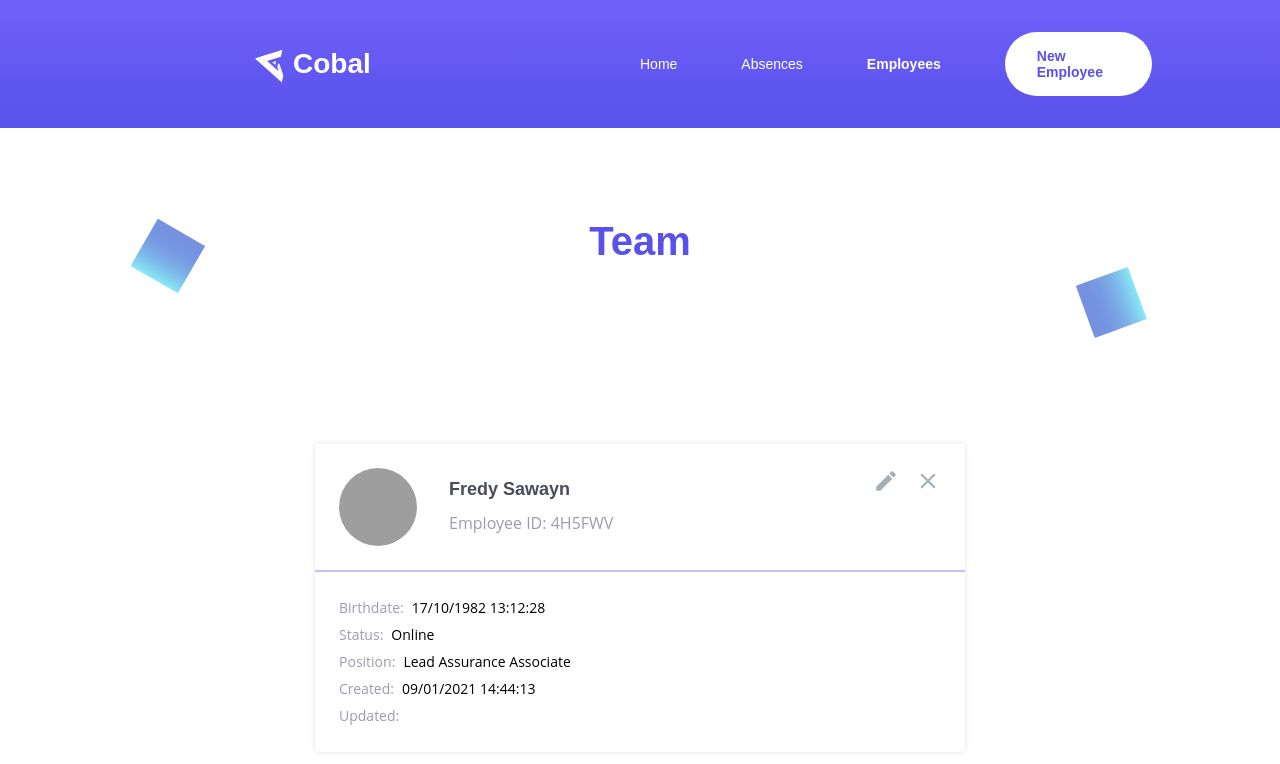
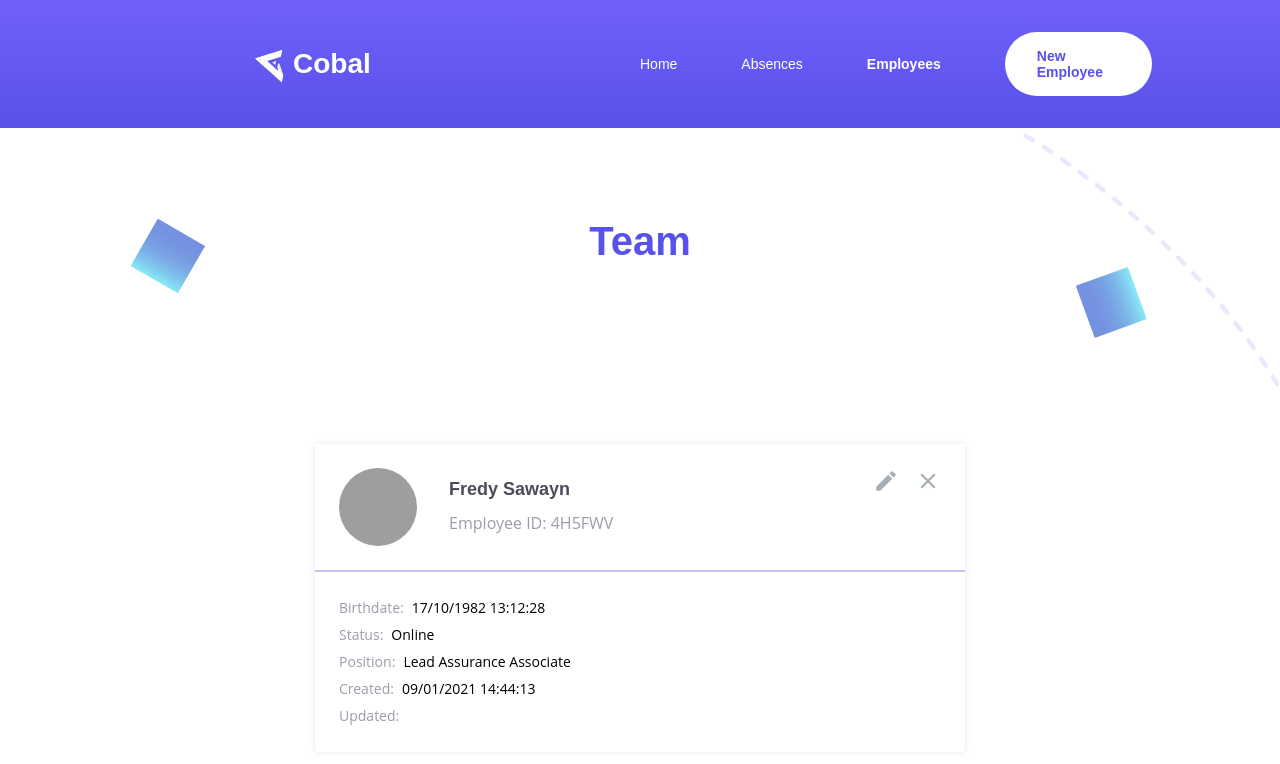
Before and after one commit to pmfgomes/cra-twoimpulse-tech-challenge, a React (Create React App) app: page /employees in a window 1280 px wide. Shown: the top 764 px of the page. Built offline with nearby package versions, Linux system fonts and the light colour scheme; grey boxes are pictures that could not be loaded.

Commit message:
Fix some styles and add curve to page

```diff
--- a/src/pages/Employees/employees.styles.ts
+++ b/src/pages/Employees/employees.styles.ts
@@ -19,6 +19,7 @@ export const EmployeesContainer = styled.section`
   display: flex;
   flex-direction: column;
   align-items: center;
+  position: relative;
 
   box-sizing: border-box;
 
@@ -26,6 +27,21 @@ export const EmployeesContainer = styled.section`
 
   width: 100%;
   height: 100%;
+
+  &:before {
+    content: "";
+    position: absolute;
+    width: 100%;
+    max-width: 100%;
+    min-height: 100%;
+
+    background-image: url("/assets/images/curve.svg");
+    background-size: cover;
+    background-position: 0% 90%;
+    transform: translateX(10%);
+    background-repeat: no-repeat;
+    z-index: -1;
+  }
 `;
 
 export const EmployeeTitleContainer = styled.div`
@@ -80,14 +96,14 @@ export const RightSquare = styled(SquareSvg)`
 
 export const EmployeeFooter = styled.div`
   box-sizing: border-box;
-  padding: 10% 0;
+  padding: 5% 0 10%;
   width: 100%;
   height: 100%;
 `;
 
 export const FooterPinkSquare = styled(SquareSvg)`
   width: 100%;
-  transform: translateX(-35%);
+  transform: translateX(-35%) rotate(45deg);
 
   z-index: -1;
 
```
